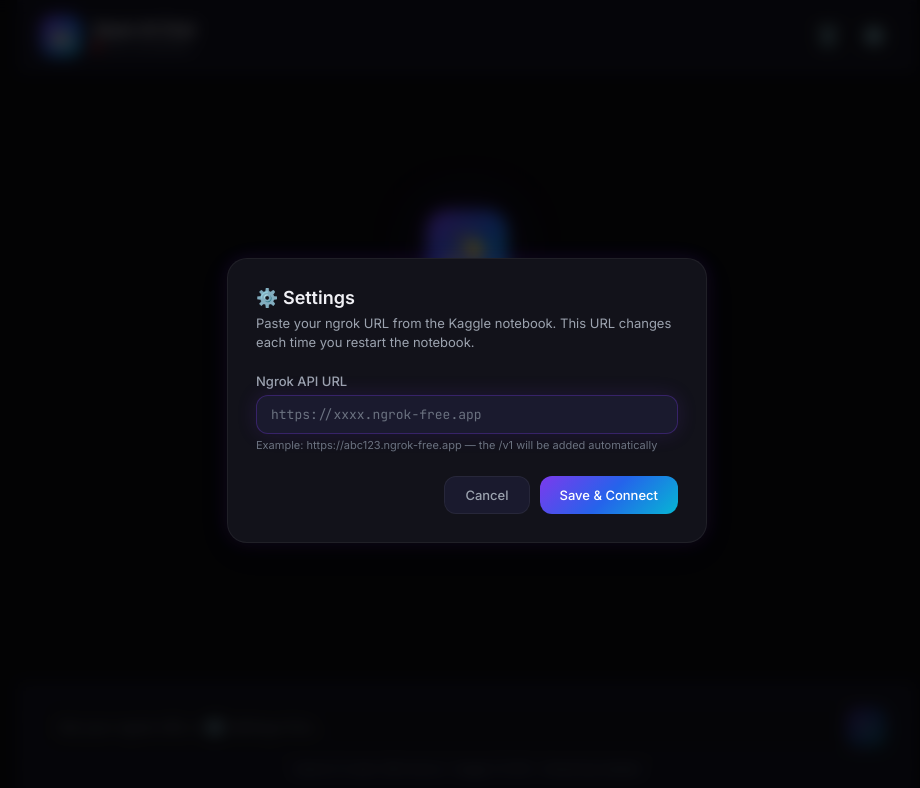
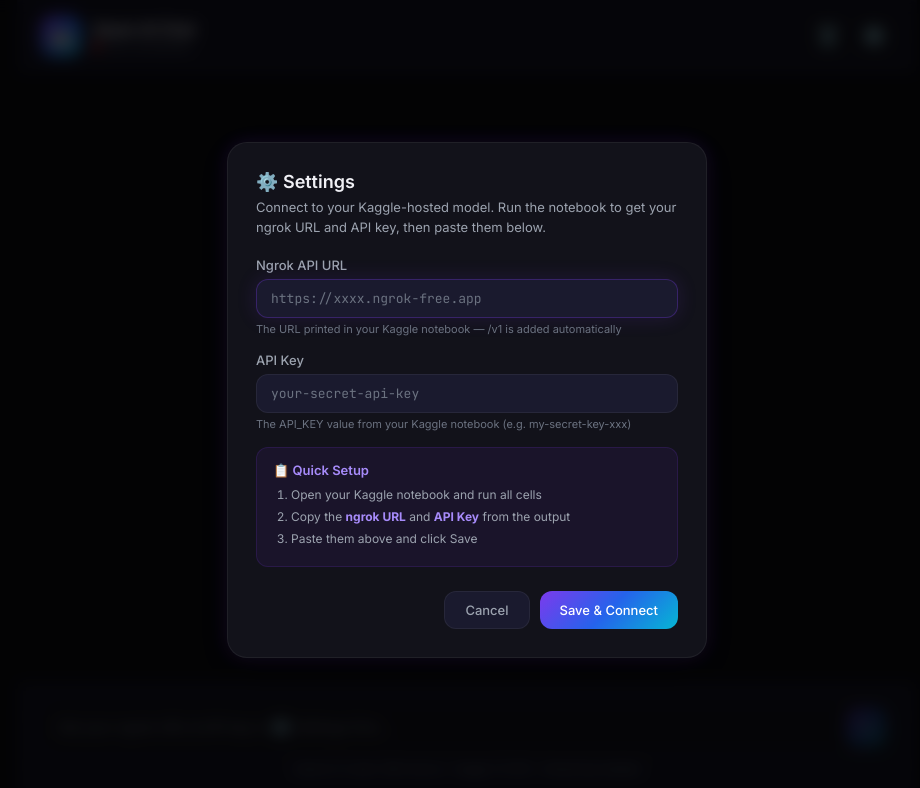
Before and after one commit to kavindamihiran/Kaggle-chatbot, a Next.js app: page / in a window 1280 px wide. Both pictures are taken after a click on the button "⚙️". Shown: the top 788 px of the page, without its empty margins (173-1093 px from the left). Built offline with nearby package versions, Linux system fonts and the light colour scheme.

Commit message:
use own api as well

```diff
--- a/src/app/api/chat/route.ts
+++ b/src/app/api/chat/route.ts
@@ -4,16 +4,17 @@ export const runtime = "edge";
 
 export async function POST(req: NextRequest) {
   try {
-    const { messages, apiUrl } = await req.json();
+    const { messages, apiUrl, apiKey: clientApiKey } = await req.json();
 
     if (!apiUrl) {
       return new Response(
-        JSON.stringify({ error: "API URL not configured. Open Settings to set your ngrok URL." }),
+        JSON.stringify({ error: "API URL not configured. Open Settings to set your ngrok URL and API Key." }),
         { status: 400, headers: { "Content-Type": "application/json" } }
       );
     }
 
-    const apiKey = process.env.API_KEY || "my-secret-key-kavinda@kaglle";
+    // Use client-provided key first, then fall back to server env variable
+    const apiKey = clientApiKey || process.env.API_KEY || "";
 
     // Clean up the URL - ensure it ends with /v1
     let baseUrl = apiUrl.replace(/\/+$/, "");
--- a/src/app/globals.css
+++ b/src/app/globals.css
@@ -26,13 +26,16 @@
   --transition-smooth: 300ms cubic-bezier(0.4, 0, 0.2, 1);
 }
 
-*, *::before, *::after {
+*,
+*::before,
+*::after {
   margin: 0;
   padding: 0;
   box-sizing: border-box;
 }
 
-html, body {
+html,
+body {
   height: 100%;
   font-family: 'Inter', -apple-system, BlinkMacSystemFont, sans-serif;
   background: var(--bg-primary);
@@ -46,13 +49,16 @@ html, body {
 ::-webkit-scrollbar {
   width: 6px;
 }
+
 ::-webkit-scrollbar-track {
   background: transparent;
 }
+
 ::-webkit-scrollbar-thumb {
   background: rgba(124, 58, 237, 0.3);
   border-radius: 3px;
 }
+
 ::-webkit-scrollbar-thumb:hover {
   background: rgba(124, 58, 237, 0.5);
 }
@@ -127,13 +133,27 @@ html, body {
 }
 
 @keyframes pulse-green {
-  0%, 100% { box-shadow: 0 0 0 0 rgba(34, 197, 94, 0.5); }
-  50% { box-shadow: 0 0 0 5px rgba(34, 197, 94, 0); }
+
+  0%,
+  100% {
+    box-shadow: 0 0 0 0 rgba(34, 197, 94, 0.5);
+  }
+
+  50% {
+    box-shadow: 0 0 0 5px rgba(34, 197, 94, 0);
+  }
 }
 
 @keyframes pulse-red {
-  0%, 100% { box-shadow: 0 0 0 0 rgba(239, 68, 68, 0.5); }
-  50% { box-shadow: 0 0 0 5px rgba(239, 68, 68, 0); }
+
+  0%,
+  100% {
+    box-shadow: 0 0 0 0 rgba(239, 68, 68, 0.5);
+  }
+
+  50% {
+    box-shadow: 0 0 0 5px rgba(239, 68, 68, 0);
+  }
 }
 
 .header-actions {
@@ -201,8 +221,15 @@ html, body {
 }
 
 @keyframes float {
-  0%, 100% { transform: translateY(0); }
-  50% { transform: translateY(-8px); }
+
+  0%,
+  100% {
+    transform: translateY(0);
+  }
+
+  50% {
+    transform: translateY(-8px);
+  }
 }
 
 .welcome h2 {
@@ -257,13 +284,25 @@ html, body {
 }
 
 @keyframes slideUp {
-  from { opacity: 0; transform: translateY(12px); }
-  to { opacity: 1; transform: translateY(0); }
+  from {
+    opacity: 0;
+    transform: translateY(12px);
+  }
+
+  to {
+    opacity: 1;
+    transform: translateY(0);
+  }
 }
 
 @keyframes fadeIn {
-  from { opacity: 0; }
-  to { opacity: 1; }
+  from {
+    opacity: 0;
+  }
+
+  to {
+    opacity: 1;
+  }
 }
 
 .message.user {
@@ -346,7 +385,8 @@ html, body {
   padding: 0;
 }
 
-.message-content ul, .message-content ol {
+.message-content ul,
+.message-content ol {
   padding-left: 20px;
   margin: 8px 0;
 }
@@ -375,12 +415,27 @@ html, body {
   animation: typing 1.4s infinite;
 }
 
-.typing-dot:nth-child(2) { animation-delay: 0.2s; }
-.typing-dot:nth-child(3) { animation-delay: 0.4s; }
+.typing-dot:nth-child(2) {
+  animation-delay: 0.2s;
+}
+
+.typing-dot:nth-child(3) {
+  animation-delay: 0.4s;
+}
 
 @keyframes typing {
-  0%, 60%, 100% { opacity: 0.3; transform: scale(0.8); }
-  30% { opacity: 1; transform: scale(1); }
+
+  0%,
+  60%,
+  100% {
+    opacity: 0.3;
+    transform: scale(0.8);
+  }
+
+  30% {
+    opacity: 1;
+    transform: scale(1);
+  }
 }
 
 /* ===== Input Area ===== */
@@ -484,8 +539,15 @@ html, body {
 }
 
 @keyframes scaleIn {
-  from { opacity: 0; transform: scale(0.95); }
-  to { opacity: 1; transform: scale(1); }
+  from {
+    opacity: 0;
+    transform: scale(0.95);
+  }
+
+  to {
+    opacity: 1;
+    transform: scale(1);
+  }
 }
 
 .modal h2 {
@@ -583,6 +645,38 @@ html, body {
   transform: translateY(-1px);
 }
 
+/* ===== Setup Steps ===== */
+.setup-steps {
+  background: rgba(124, 58, 237, 0.08);
+  border: 1px solid rgba(124, 58, 237, 0.15);
+  border-radius: var(--radius-md);
+  padding: 14px 16px;
+  margin-top: 4px;
+}
+
+.setup-title {
+  font-size: 13px;
+  font-weight: 600;
+  color: var(--accent-secondary);
+  margin-bottom: 8px;
+}
+
+.setup-steps ol {
+  padding-left: 18px;
+  margin: 0;
+}
+
+.setup-steps li {
+  font-size: 12px;
+  color: var(--text-secondary);
+  margin: 4px 0;
+  line-height: 1.5;
+}
+
+.setup-steps li strong {
+  color: var(--accent-secondary);
+}
+
 /* ===== Error Toast ===== */
 .error-toast {
   background: rgba(239, 68, 68, 0.15);
@@ -600,26 +694,33 @@ html, body {
   .header {
     padding: 12px 16px;
   }
+
   .chat-area {
     padding: 16px;
     gap: 16px;
   }
+
   .input-area {
     padding: 12px 16px 20px;
   }
+
   .message {
     max-width: 92%;
   }
+
   .welcome {
     padding: 24px;
   }
+
   .welcome h2 {
     font-size: 20px;
   }
+
   .suggestions {
     flex-direction: column;
     align-items: stretch;
   }
+
   .suggestion-chip {
     text-align: center;
   }
--- a/src/app/page.tsx
+++ b/src/app/page.tsx
@@ -13,15 +13,22 @@ export default function ChatPage() {
   const [isLoading, setIsLoading] = useState(false);
   const [showSettings, setShowSettings] = useState(false);
   const [apiUrl, setApiUrl] = useState("");
+  const [apiKey, setApiKey] = useState("");
   const [tempApiUrl, setTempApiUrl] = useState("");
+  const [tempApiKey, setTempApiKey] = useState("");
   const chatEndRef = useRef<HTMLDivElement>(null);
   const textareaRef = useRef<HTMLTextAreaElement>(null);
 
   useEffect(() => {
-    const saved = localStorage.getItem("kaggle-api-url");
-    if (saved) {
-      setApiUrl(saved);
-      setTempApiUrl(saved);
+    const savedUrl = localStorage.getItem("kaggle-api-url");
+    const savedKey = localStorage.getItem("kaggle-api-key");
+    if (savedUrl) {
+      setApiUrl(savedUrl);
+      setTempApiUrl(savedUrl);
+    }
+    if (savedKey) {
+      setApiKey(savedKey);
+      setTempApiKey(savedKey);
     }
   }, []);
 
@@ -40,8 +47,11 @@ export default function ChatPage() {
 
   const saveSettings = () => {
     const url = tempApiUrl.trim();
+    const key = tempApiKey.trim();
     setApiUrl(url);
+    setApiKey(key);
     localStorage.setItem("kaggle-api-url", url);
+    localStorage.setItem("kaggle-api-key", key);
     setShowSettings(false);
   };
 
@@ -78,6 +88,7 @@ export default function ChatPage() {
             content: m.content,
           })),
           apiUrl,
+          apiKey,
         }),
       });
 
@@ -240,6 +251,7 @@ export default function ChatPage() {
             className="icon-btn"
             onClick={() => {
               setTempApiUrl(apiUrl);
+              setTempApiKey(apiKey);
               setShowSettings(true);
             }}
             title="Settings"
@@ -262,7 +274,7 @@ export default function ChatPage() {
                 <>
                   <br />
                   <strong style={{ color: "#a78bfa" }}>
-                    Click ⚙️ to set your ngrok URL first.
+                    Click ⚙️ to set your ngrok URL and API key first.
                   </strong>
                 </>
               )}
@@ -315,7 +327,7 @@ export default function ChatPage() {
             placeholder={
               apiUrl
                 ? "Type your message... (Shift+Enter for new line)"
-                : "Set your ngrok URL in ⚙️ Settings first..."
+                : "Set your ngrok URL & API key in ⚙️ Settings first..."
             }
             rows={1}
             disabled={isLoading}
@@ -341,8 +353,8 @@ export default function ChatPage() {
           <div className="modal" onClick={(e) => e.stopPropagation()}>
             <h2>⚙️ Settings</h2>
             <p className="modal-desc">
-              Paste your ngrok URL from the Kaggle notebook. This URL changes
-              each time you restart the notebook.
+              Connect to your Kaggle-hosted model. Run the notebook to get your
+              ngrok URL and API key, then paste them below.
             </p>
             <div className="form-group">
               <label htmlFor="api-url-input">Ngrok API URL</label>
@@ -355,8 +367,29 @@ export default function ChatPage() {
                 autoFocus
               />
               <p className="hint">
-                Example: https://abc123.ngrok-free.app — the /v1 will be added automatically
+                The URL printed in your Kaggle notebook — /v1 is added automatically
               </p>
+            </div>
+            <div className="form-group">
+              <label htmlFor="api-key-input">API Key</label>
+              <input
+                id="api-key-input"
+                type="password"
+                value={tempApiKey}
+                onChange={(e) => setTempApiKey(e.target.value)}
+                placeholder="your-secret-api-key"
+              />
+              <p className="hint">
+                The API_KEY value from your Kaggle notebook (e.g. my-secret-key-xxx)
+              </p>
+            </div>
+            <div className="setup-steps">
+              <p className="setup-title">📋 Quick Setup</p>
+              <ol>
+                <li>Open your Kaggle notebook and run all cells</li>
+                <li>Copy the <strong>ngrok URL</strong> and <strong>API Key</strong> from the output</li>
+                <li>Paste them above and click Save</li>
+              </ol>
             </div>
             <div className="modal-actions">
               <button
```
Also changed, not shown: 2 other files (tests, documents, lock files or other folders).
